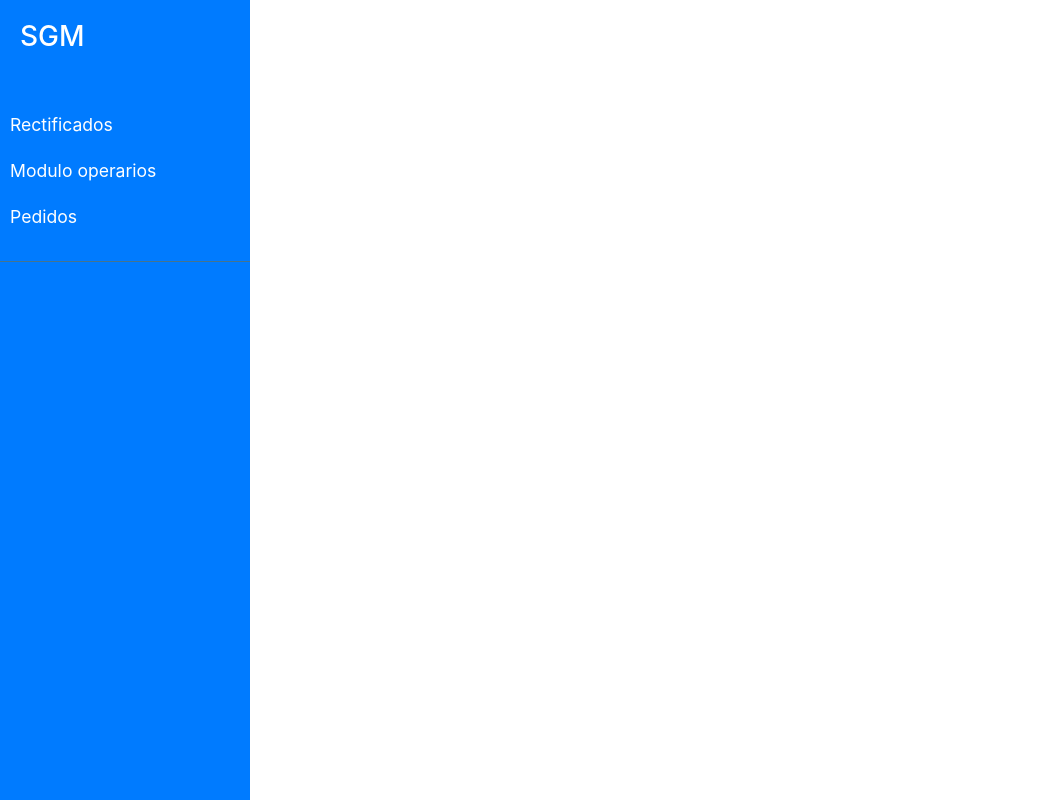
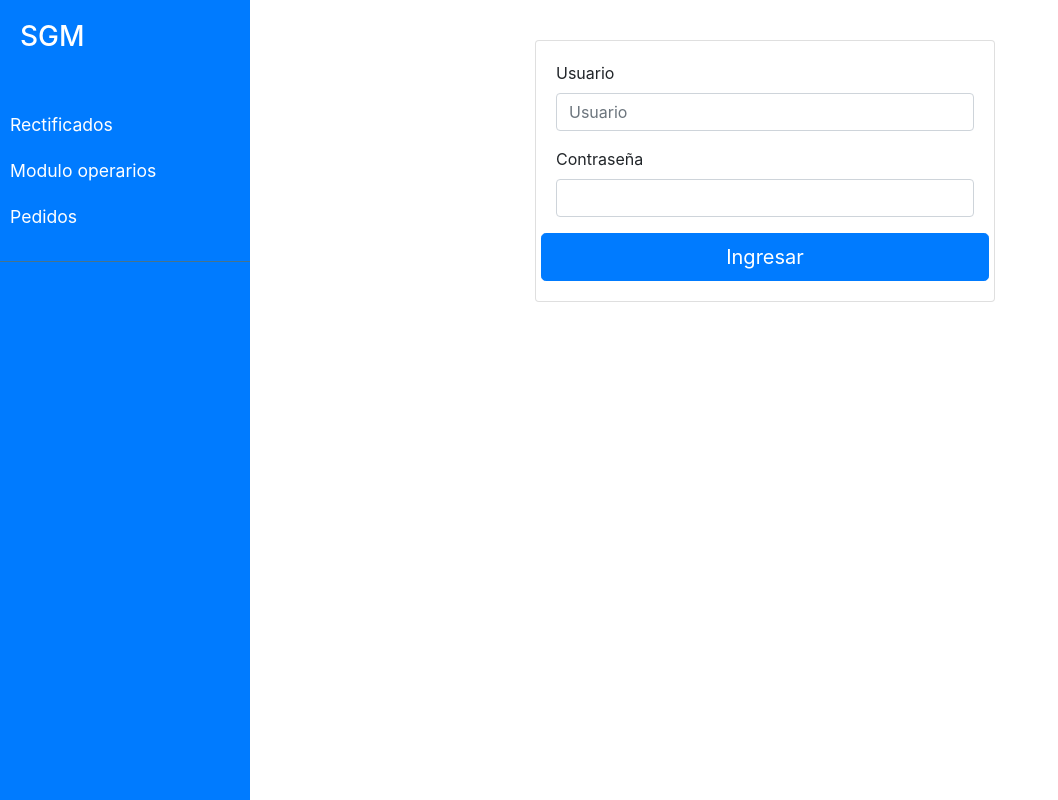
Before and after one commit to lautarocabral/sgmecanico-angular, an Angular app: page /login in a window 1280 px wide. Before the commit this address led to /. Shown: the whole page, without its empty margins (0-1058 px from the left). Built offline with nearby package versions, Linux system fonts and the light colour scheme.

Commit message:
Login page

```diff
--- a/src/app/app-routing.module.ts
+++ b/src/app/app-routing.module.ts
@@ -5,6 +5,7 @@ import { ModuloOperarioComponent } from './components/gestion-rectificados/modul
 import { UpdateMotorComponent } from './components/gestion-rectificados/modulo-operario/update-motor/update-motor.component';
 import { PedidoComponent } from './components/gestion-rectificados/pedido/pedido.component';
 import { AltaPedidoComponent } from './components/gestion-rectificados/pedido/alta-pedido/alta-pedido.component';
+import { LoginComponent } from './components/auth/login/login.component';
 
 const routes: Routes = [
   {
@@ -20,7 +21,8 @@ const routes: Routes = [
   },
   { path: 'updateMotor', component: UpdateMotorComponent },
   { path: 'pedidos', component: PedidoComponent },
-  { path: 'alta-pedido', component: AltaPedidoComponent }
+  { path: 'alta-pedido', component: AltaPedidoComponent },
+  { path: 'login', component: LoginComponent }
 ];
 
 @NgModule({
--- a/src/app/app.component.html
+++ b/src/app/app.component.html
@@ -10,7 +10,12 @@
   <!-- Sidebar  -->
   <nav id="sidebar">
     <div class="sidebar-header">
-      <h3>SGM</h3>
+      <a
+        routerLink="/login"
+        routerLinkActive="active"
+        ariaCurrentWhenActive="page"
+        ><h3>SGM</h3>
+      </a>
     </div>
     <ul class="list-unstyled components">
       <!-- <p>Dummy Heading</p> -->
@@ -29,15 +34,27 @@
         </ul>
       </li> -->
       <li>
-        <a routerLink="/rectificados" routerLinkActive="active" ariaCurrentWhenActive="page">Rectificados
+        <a
+          routerLink="/rectificados"
+          routerLinkActive="active"
+          ariaCurrentWhenActive="page"
+          >Rectificados
         </a>
       </li>
       <li>
-        <a routerLink="/moduloOperarios" routerLinkActive="active" ariaCurrentWhenActive="page">Modulo operarios
+        <a
+          routerLink="/moduloOperarios"
+          routerLinkActive="active"
+          ariaCurrentWhenActive="page"
+          >Modulo operarios
         </a>
       </li>
       <li>
-        <a routerLink="/pedidos" routerLinkActive="active" ariaCurrentWhenActive="page">Pedidos
+        <a
+          routerLink="/pedidos"
+          routerLinkActive="active"
+          ariaCurrentWhenActive="page"
+          >Pedidos
         </a>
       </li>
       <!-- <li>
--- a/src/app/app.module.ts
+++ b/src/app/app.module.ts
@@ -13,6 +13,7 @@ import { AltaPedidoComponent } from './components/gestion-rectificados/pedido/al
 import { ApiService } from './services/api/api.service';
 import { HttpClientModule } from '@angular/common/http';
 import { DatePipe } from '@angular/common';
+import { LoginComponent } from './components/auth/login/login.component';
 
 @NgModule({
   declarations: [
@@ -21,7 +22,8 @@ import { DatePipe } from '@angular/common';
     ModuloOperarioComponent,
     UpdateMotorComponent,
     PedidoComponent,
-    AltaPedidoComponent
+    AltaPedidoComponent,
+    LoginComponent
   ],
   imports: [
     BrowserModule,
--- /dev/null
+++ b/src/app/components/auth/login/login.component.html
@@ -0,0 +1,28 @@
+<div class="row">
+  <div class="col-md-6 offset-md-3">
+    <div class="card">
+      <div class="card-body">
+        <form>
+          <div class="form-group">
+            <label for="user">Usuario</label>
+            <input
+              type="text"
+              class="form-control"
+              id="user"
+              placeholder="Usuario"
+            />
+          </div>
+          <div class="form-group">
+            <label for="password">Contraseña</label>
+            <input type="text" class="form-control" id="password" />
+          </div>
+        </form>
+        <div class="row">
+          <button type="button" class="btn btn-primary btn-lg btn-block">
+            Ingresar
+          </button>
+        </div>
+      </div>
+    </div>
+  </div>
+</div>
--- a/src/app/components/gestion-rectificados/rectificado/rectificado.component.ts
+++ b/src/app/components/gestion-rectificados/rectificado/rectificado.component.ts
@@ -2,6 +2,7 @@ import { DatePipe } from '@angular/common';
 import { Component } from '@angular/core';
 import { FormBuilder, FormControl, FormGroup, FormArray } from '@angular/forms';
 import { ActivatedRoute } from '@angular/router';
+import { NgbModal } from '@ng-bootstrap/ng-bootstrap';
 import { Rectificado } from 'src/app/models/rectificado.model';
 import { ApiService } from 'src/app/services/api/api.service';
 import { RectificadosService } from 'src/app/services/rectificado/rectificados.service';
@@ -21,7 +22,7 @@ export class RectificadoComponent {
   curDate = new Date();
 
   constructor(private rectificadosService: RectificadosService,
-    private route: ActivatedRoute, private fb: FormBuilder, private datePipe: DatePipe) { }
+    private route: ActivatedRoute, private fb: FormBuilder, private datePipe: DatePipe, private modalService: NgbModal) { }
 
   ngOnInit() {
     this.getRectificadosList();
@@ -30,6 +31,16 @@ export class RectificadoComponent {
     this.getEstadosList();
     this.initForm();
   }
+
+    // Function to open the modal
+    openModal() {
+      this.modalService.open('addRectificadoModal', { centered: true }); // 'addRectificadoModal' is the modal ID
+    }
+
+    // Function to close the modal
+    closeModal() {
+      this.modalService.dismissAll(); // Close all open modals
+    }
 
   initForm() {
     const firstEstadoDescripcion = this.estados[0]?.descripcion || '';
@@ -101,7 +112,7 @@ export class RectificadoComponent {
     }
   }
   onSubmit() {
-
+    this.openModal();
     for (let index = 0; index < this.clienteForm.value.motores.length; index++) {
       const element = this.clienteForm.value.motores[index];
       element.fabricacion = this.datePipe.transform(element.fabricacion, 'yyyy-MM-dd');
@@ -120,6 +131,8 @@ export class RectificadoComponent {
       this.rectificadosService.addRectificado(body).subscribe({
         next: (response) => {
           console.log(response);
+          this.clienteForm.reset();
+          this.closeModal();
         },
         error: (error) => {
           console.log(error);
```
Also changed, not shown: src/app/components/auth/login/login.component.ts (added, +10 -0 lines), src/app/components/auth/login/login.component.scss (added), 1 other file (tests, documents, lock files or other folders).
